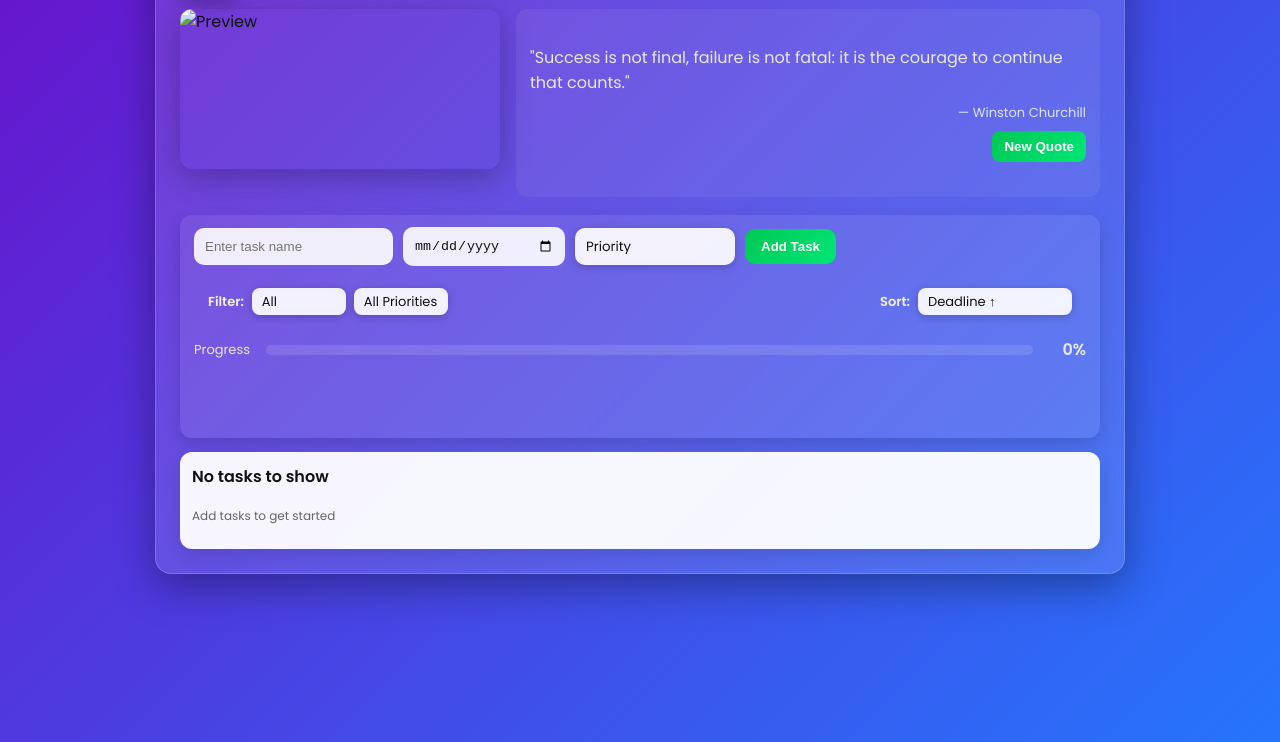
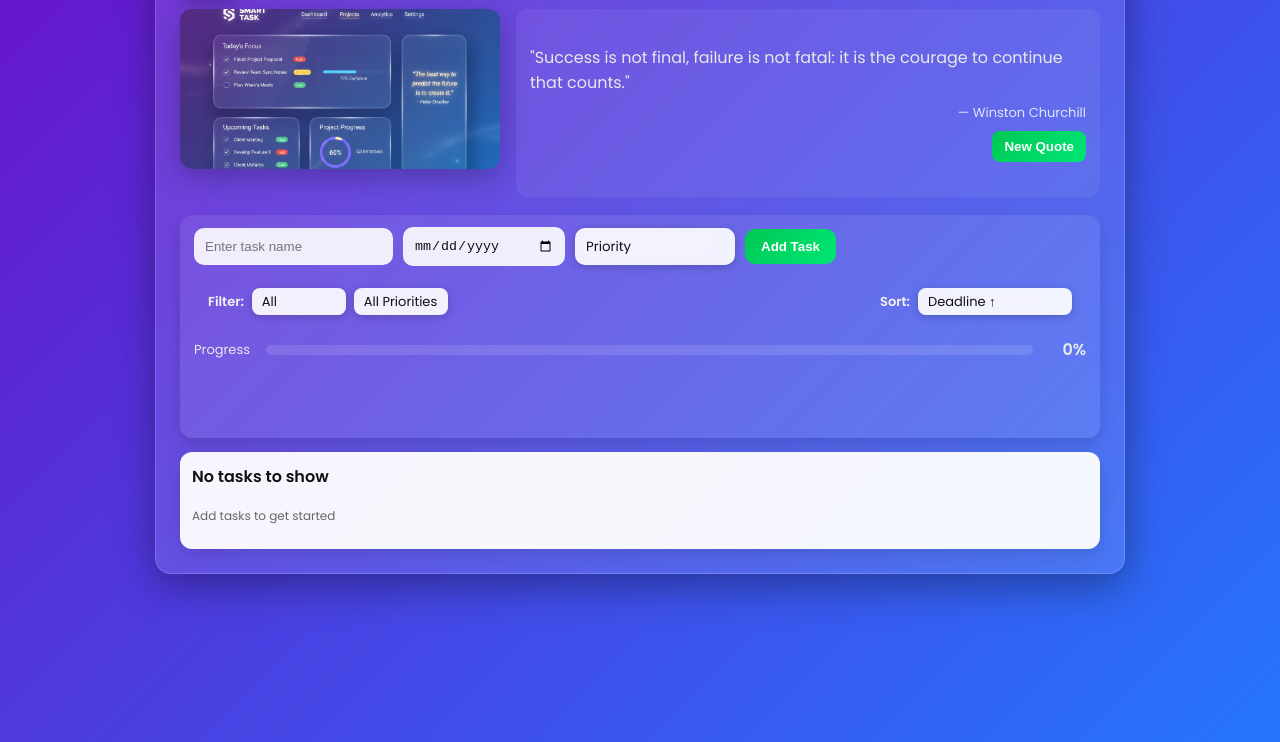
Before and after one commit to Vamshikrishan/Smart_Task_Manager, a plain HTML site: page task-manager/main.html in a window 1280 px wide. Shown: the part 114-856 px from the top of the page. Drawn offline with Linux system fonts and the light colour scheme; no server answers.

Commit message:
Update code in all files

```diff
--- a/task-manager/main.html
+++ b/task-manager/main.html
@@ -18,7 +18,7 @@
     </header>
 
     <div class="top-row">
-      <img src="preview.jpg" alt="Preview" class="preview-img">
+      <img src="Gemini_Generated_Image_8pb06x8pb06x8pb0.png" alt="Preview" class="preview-img">
       <div class="quote-card">
         <p id="quoteText">Loading inspirational quote...</p>
         <p id="quoteAuthor" class="quote-author"></p>
```
